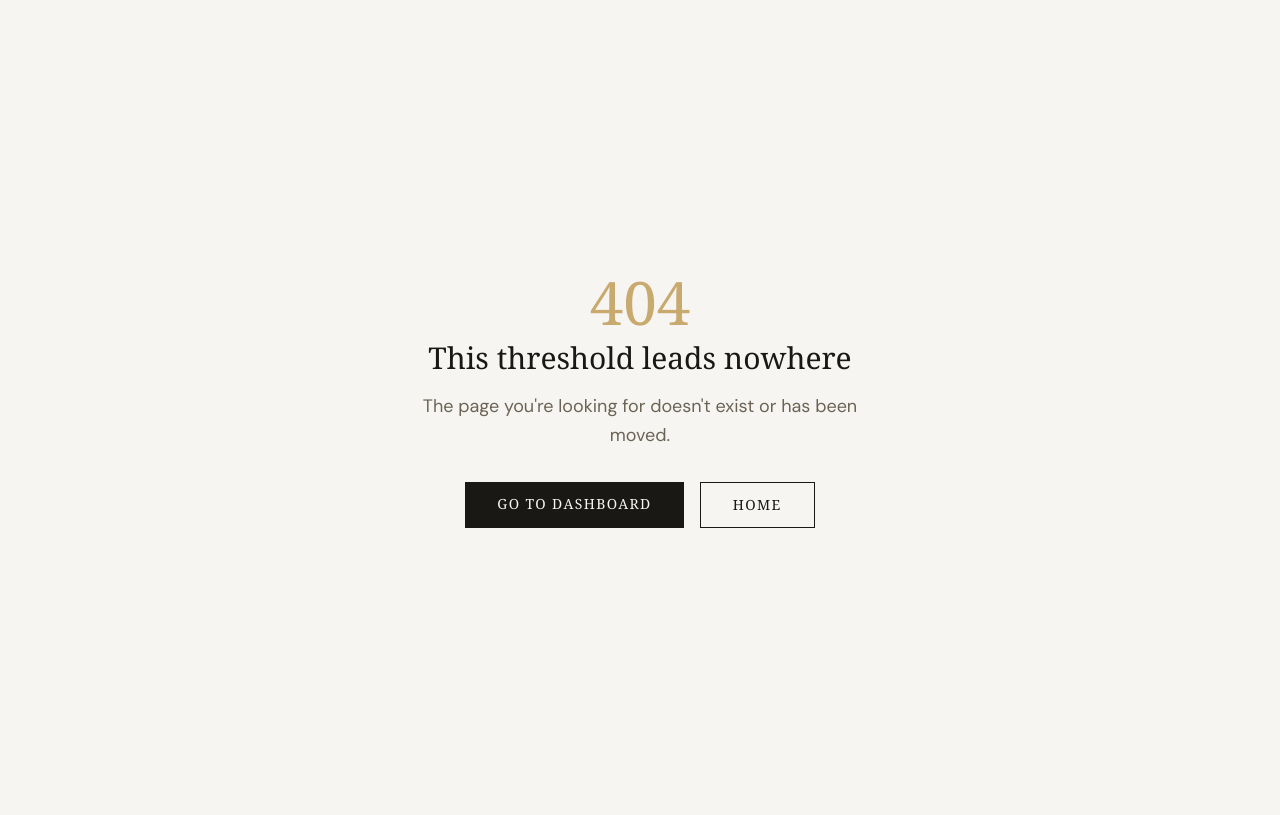
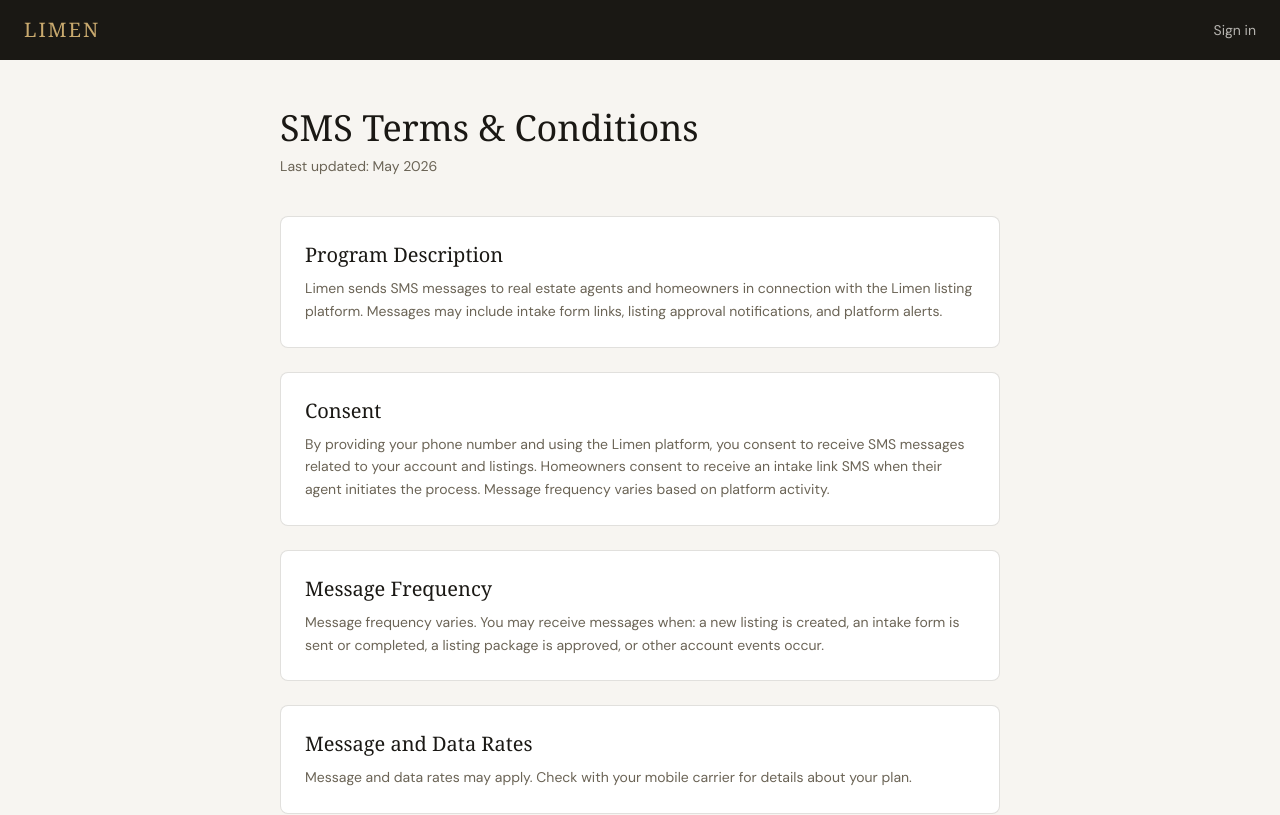
Before and after one commit to taskrocketai-create/limen, a Next.js app: page /sms-terms in a window 1280 px wide. Before the commit this address had no page. Shown: the top 815 px of the page. Built offline with nearby package versions, Linux system fonts and the light colour scheme.

Commit message:
Add SMS Terms and Conditions page

```diff
--- /dev/null
+++ b/app/sms-terms/page.tsx
@@ -0,0 +1,75 @@
+import Link from "next/link";
+
+export const metadata = {
+  title: "SMS Terms | Limen",
+  description: "Limen SMS messaging terms and conditions.",
+};
+
+export default function SmsTermsPage() {
+  return (
+    <div className="min-h-screen bg-parchment">
+      <header className="bg-ink px-6 py-4 flex items-center justify-between">
+        <Link href="/" className="text-gilt font-serif text-xl tracking-widest">LIMEN</Link>
+        <Link href="/login" className="text-parchment text-sm opacity-70 hover:opacity-100 font-sans">Sign in</Link>
+      </header>
+      <main className="max-w-3xl mx-auto px-6 py-12">
+        <div className="mb-10">
+          <h1 className="font-serif text-4xl text-ink mb-2">SMS Terms & Conditions</h1>
+          <p className="font-sans text-sm text-stone">Last updated: May 2026</p>
+        </div>
+        <div className="space-y-6">
+          {[
+            {
+              title: "Program Description",
+              content: "Limen sends SMS messages to real estate agents and homeowners in connection with the Limen listing platform. Messages may include intake form links, listing approval notifications, and platform alerts.",
+            },
+            {
+              title: "Consent",
+              content: "By providing your phone number and using the Limen platform, you consent to receive SMS messages related to your account and listings. Homeowners consent to receive an intake link SMS when their agent initiates the process. Message frequency varies based on platform activity.",
+            },
+            {
+              title: "Message Frequency",
+              content: "Message frequency varies. You may receive messages when: a new listing is created, an intake form is sent or completed, a listing package is approved, or other account events occur.",
+            },
+            {
+              title: "Message and Data Rates",
+              content: "Message and data rates may apply. Check with your mobile carrier for details about your plan.",
+            },
+            {
+              title: "Opt-Out",
+              content: "Reply STOP to any SMS message to unsubscribe from that message thread. You will receive a confirmation message. After opting out, you will not receive further SMS messages unless you re-consent. To opt back in, contact support@limenai.org.",
+            },
+            {
+              title: "Help",
+              content: "Reply HELP to any SMS message for assistance, or contact us at support@limenai.org.",
+            },
+            {
+              title: "Supported Carriers",
+              content: "Limen SMS is available on all major US carriers including AT&T, Verizon, T-Mobile, and others. Carrier support is not guaranteed for all carriers.",
+            },
+            {
+              title: "Privacy",
+              content: "Your phone number and SMS consent information will not be sold or shared with third parties for marketing purposes. See our Privacy Policy for full details.",
+            },
+            {
+              title: "Contact",
+              content: "For questions about our SMS program, contact support@limenai.org or visit limenai.org.",
+            },
+          ].map((s, i) => (
+            <div key={i} className="bg-white border border-stone/20 rounded-lg p-6 space-y-2">
+              <h2 className="font-serif text-xl text-ink">{s.title}</h2>
+              <p className="font-sans text-sm text-stone leading-relaxed">{s.content}</p>
+            </div>
+          ))}
+        </div>
+        <div className="mt-10 pt-8 border-t border-stone/20 text-center">
+          <div className="flex justify-center gap-6">
+            <Link href="/privacy-policy" className="font-sans text-xs text-stone hover:text-ink">Privacy Policy</Link>
+            <Link href="/disclaimer" className="font-sans text-xs text-stone hover:text-ink">Disclaimer & Legal</Link>
+            <Link href="/login" className="font-sans text-xs text-stone hover:text-ink">Sign in</Link>
+          </div>
+        </div>
+      </main>
+    </div>
+  );
+}
```
